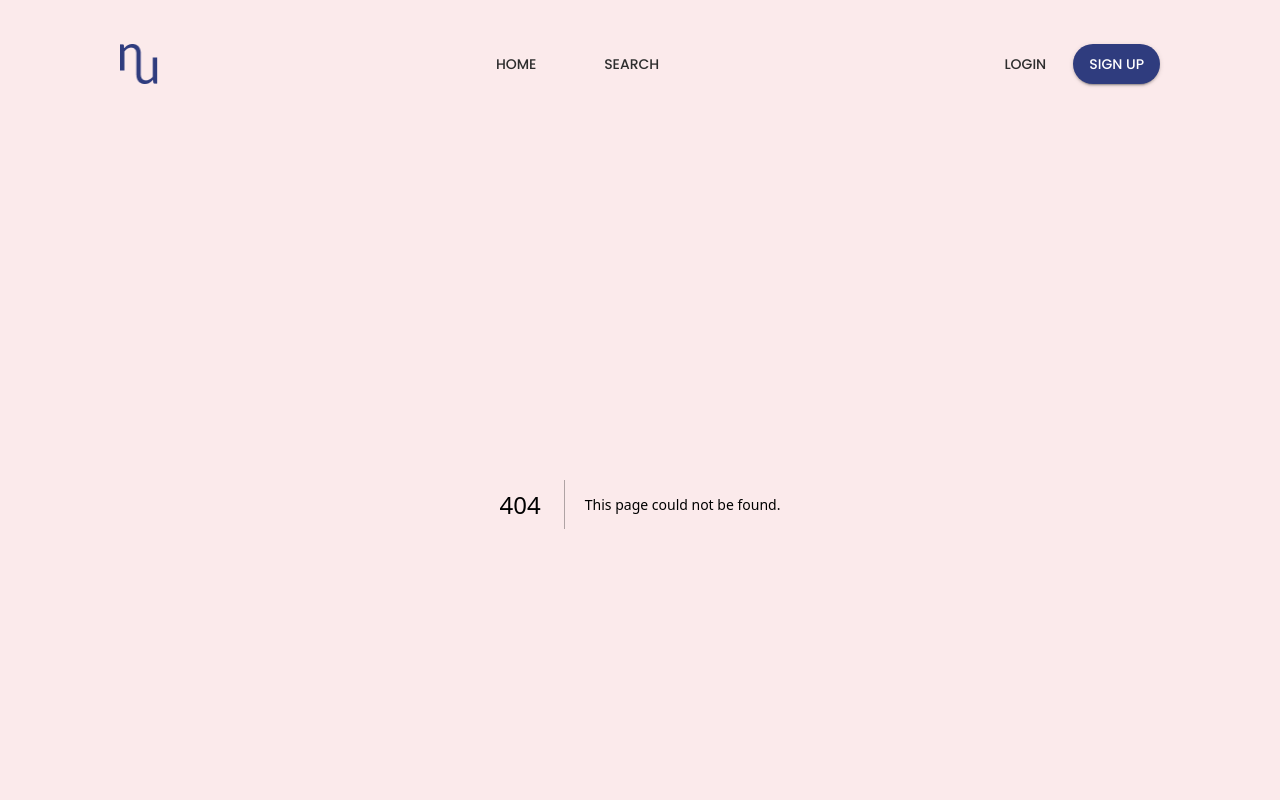
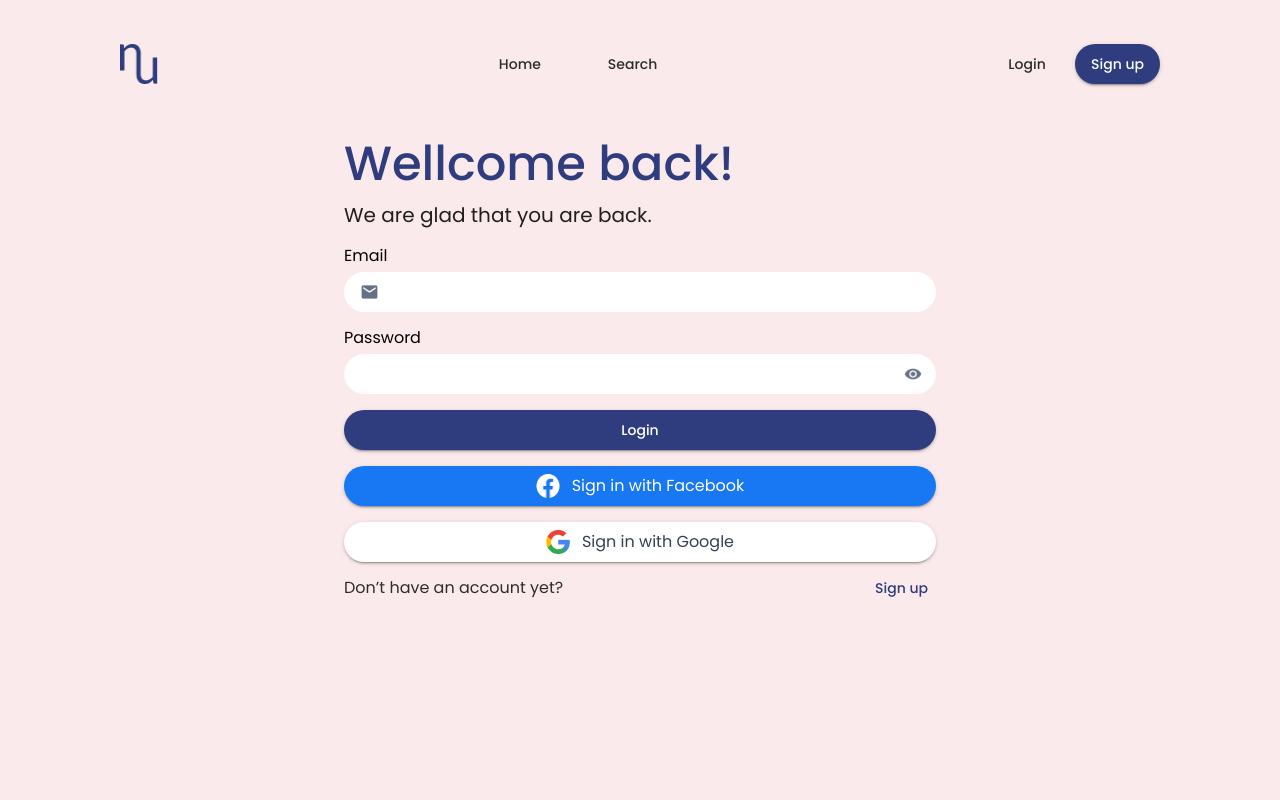
Before and after one commit to Jetrca92/nextup-frontend, a Next.js app: page /login in a window 1280 px wide. Before the commit this address had no page. Shown: the top 800 px of the page. Built offline with nearby package versions, Linux system fonts and the light colour scheme.

Commit message:
Complete login page

```diff
--- /dev/null
+++ b/src/app/login/page.tsx
@@ -0,0 +1,67 @@
+'use client'
+
+import CustomInput from "@/components/inputs/CustomInput";
+import CustomPasswordInput from "@/components/inputs/CustomPasswordInput";
+import FacebookButton from "@/components/ui/buttons/FacebookButton";
+import GoogleButton from "@/components/ui/buttons/GoogleButton";
+import EmailIcon from "@/components/ui/icons/EmailIcon";
+import PasswordIcon from "@/components/ui/icons/PasswordIcon";
+import { Box, Button, Typography } from "@mui/material";
+
+export default function Login() {
+  return (
+    <Box sx={{
+      display: "flex",
+      flexDirection: "column",
+      width: "592px",
+      backgroundColor: "transparent",
+      marginTop: "32px",
+      marginBottom: "337px",
+      gap: "16px",
+    }}>
+
+      {/* Form title text */}
+      <Box sx={{
+        display: "flex",
+        flexDirection: "column",
+        gap: "8px",
+      }}>
+        <Typography variant="h2" color="primary">Wellcome back!</Typography>
+        <Typography variant="h4" color="textPrimary" fontWeight={400} sx={{ lineHeight: "30px" }}>We are glad that you are back.</Typography>
+      </Box>
+
+      {/* Login form */}
+      <Box sx={{
+        display: "flex",
+        width: "100%",
+        flexDirection: "column",
+        gap: "16px",
+      }}>
+        <CustomInput
+          label="Email"
+          id="email"
+          error={false}
+          type="email"
+          icon={<EmailIcon />}
+        />
+        <CustomPasswordInput
+          label="Password"
+          id="password"
+          error={false}
+          icon={<PasswordIcon />}
+        />
+        <Button variant="contained" color="primary" sx={{ textTransform: "none" }}>Login</Button>
+        <FacebookButton />
+        <GoogleButton />
+        <Box sx={{
+          display: "flex",
+          justifyContent: "space-between",
+        }}>
+          <Typography variant="body1" color="info.main" sx={{ lineHeight: "20px" }}>Don’t have an account yet?</Typography>
+          <Button variant="text" color="primary" sx={{ height: "20px", textTransform: "none" }}>Sign up</Button>
+        </Box>
+      </Box>
+
+    </Box>
+  )
+}
--- a/src/app/page.tsx
+++ b/src/app/page.tsx
@@ -8,7 +8,7 @@ import { Box, Button, Typography } from "@mui/material";
 
 export default function Home() {
   return (
-    <Box sx={{ display: "flex", backgroundColor: "transparent", margin: "0px" }}>
+    <Box sx={{ display: "flex", backgroundColor: "transparent", margin: "0px", width: "100%" }}>
 
       {/* Left side */}
       <Box sx={{
@@ -48,7 +48,7 @@ export default function Home() {
             <Box sx={{
               width: "90px",
             }}>
-              <Button variant="contained" color="primary">Search</Button>
+              <Button variant="contained" color="primary" sx={{ textTransform: "none" }}>Search</Button>
             </Box>
           </Box>
         </Box>
--- a/src/app/signup/page.tsx
+++ b/src/app/signup/page.tsx
@@ -15,7 +15,7 @@ export default function Signup() {
       width: "592px",
       backgroundColor: "transparent",
       marginTop: "32px",
-      marginBottom: "294px",
+      marginBottom: "205px",
       gap: "16px",
     }}>
 
@@ -79,13 +79,13 @@ export default function Signup() {
           error={false}
           icon={<PasswordIcon />}
         />
-        <Button variant="contained" color="primary">Sign up</Button>
+        <Button variant="contained" color="primary" sx={{ textTransform: "none" }}>Sign up</Button>
         <Box sx={{
           display: "flex",
           justifyContent: "space-between",
         }}>
           <Typography variant="body1" color="info.main" sx={{ lineHeight: "20px" }}>Already have an account?</Typography>
-          <Button variant="text" color="primary" sx={{ height: "20px" }}>Sign in</Button>
+          <Button variant="text" color="primary" sx={{ height: "20px", textTransform: "none" }}>Sign in</Button>
         </Box>
       </Box>
 
--- a/src/components/ui/Navbar.tsx
+++ b/src/components/ui/Navbar.tsx
@@ -30,16 +30,16 @@ const Navbar: FC = () => {
           display: "flex",
           gap: "48px",
         }}>
-          <Button variant='text' color='info'>Home</Button>
-          <Button variant='text' color='info'>Search</Button>
+          <Button variant='text' color='info' sx={{ textTransform: "none" }}>Home</Button>
+          <Button variant='text' color='info' sx={{ textTransform: "none" }}>Search</Button>
         </Box>
 
         <Box sx={{
           display: "flex",
           gap: "16px",
         }}>
-          <Button variant='text' color='info'>Login</Button>
-          <Button variant='contained' color='primary'>Sign up</Button>
+          <Button variant='text' color='info' sx={{ textTransform: "none" }}>Login</Button>
+          <Button variant='contained' color='primary' sx={{ textTransform: "none" }}>Sign up</Button>
         </Box>
       </Toolbar>
     </AppBar>
--- /dev/null
+++ b/src/components/ui/buttons/FacebookButton.tsx
@@ -0,0 +1,24 @@
+import { Button, ButtonProps, Typography } from "@mui/material"
+import { FC } from "react"
+import FacebookIcon from "../icons/FacebookIcon"
+
+const FacebookButton: FC<ButtonProps> = (props) => {
+  return (
+    <Button
+      variant="contained"
+      sx={{
+        height: "40px",
+        display: "flex",
+        gap: "12px",
+        backgroundColor: "#1877F2",
+        textTransform: "none",
+      }}
+      {...props}
+    >
+      <FacebookIcon />
+      <Typography variant="body1" color="primary.contrastText">Sign in with Facebook</Typography>
+    </Button>
+  )
+}
+
+export default FacebookButton
--- /dev/null
+++ b/src/components/ui/buttons/GoogleButton.tsx
@@ -0,0 +1,24 @@
+import { Button, ButtonProps, Typography } from "@mui/material"
+import { FC } from "react"
+import GoogleIcon from "../icons/GoogleIcon"
+
+const GoogleButton: FC<ButtonProps> = (props) => {
+  return (
+    <Button
+      variant="contained"
+      sx={{
+        height: "40px",
+        display: "flex",
+        gap: "12px",
+        backgroundColor: "primary.contrastText",
+        textTransform: "none",
+      }}
+      {...props}
+    >
+      <GoogleIcon />
+      <Typography variant="body1" color="#344054">Sign in with Google</Typography>
+    </Button>
+  )
+}
+
+export default GoogleButton
--- /dev/null
+++ b/src/components/ui/icons/FacebookIcon.tsx
@@ -0,0 +1,15 @@
+import Image from "next/image"
+import { FC } from "react"
+
+const FacebookIcon: FC = () => {
+  return (
+    <Image
+      src="/icons/facebook-icon.png"
+      alt="Facebook Icon"
+      width={24}
+      height={24}
+    />
+  )
+}
+
+export default FacebookIcon
--- /dev/null
+++ b/src/components/ui/icons/GoogleIcon.tsx
@@ -0,0 +1,15 @@
+import Image from "next/image"
+import { FC } from "react"
+
+const GoogleIcon: FC = () => {
+  return (
+    <Image
+      src="/icons/google-icon.png"
+      alt="Google Icon"
+      width={24}
+      height={24}
+    />
+  )
+}
+
+export default GoogleIcon
```
Also changed, not shown: public/icons/facebook-icon.png (added), public/icons/google-icon.png (added).
